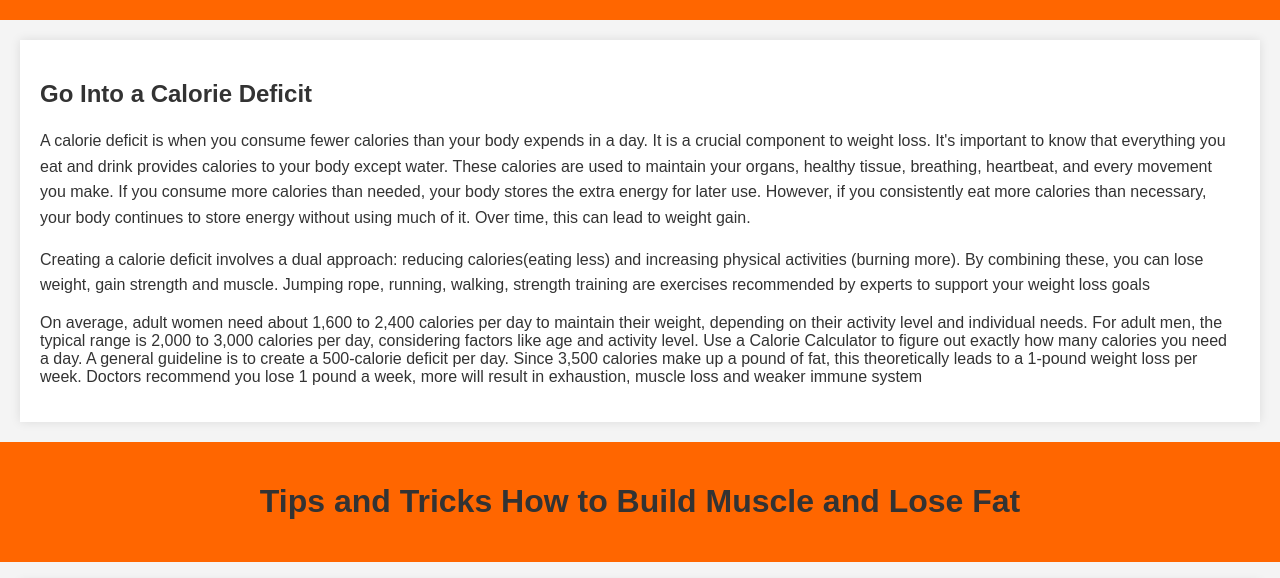
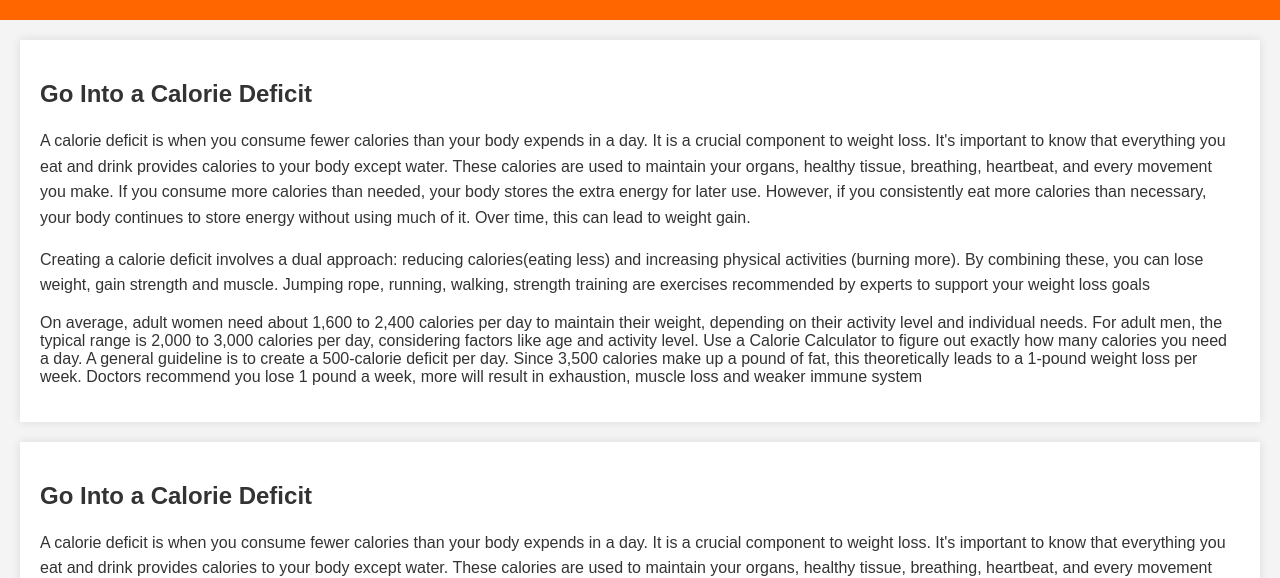
Before and after one commit to fitwellmarket/fitwellmarket, a plain HTML site: page index.html in a window 1280 px wide. Shown: the part 383-961 px from the top of the page. Drawn offline with Linux system fonts and the light colour scheme.

Commit message:
Update index.html

```diff
--- a/index.html
+++ b/index.html
@@ -86,12 +86,7 @@ A calorie deficit is when you consume fewer calories than your body expends in a
 
     </section>
 
- <header>
-        <h1>Tips and Tricks How to Build Muscle and Lose Fat</h1>
 
-
-
-    </header>
 
     <section>
         <h2>Go Into a Calorie Deficit</h2>
```
